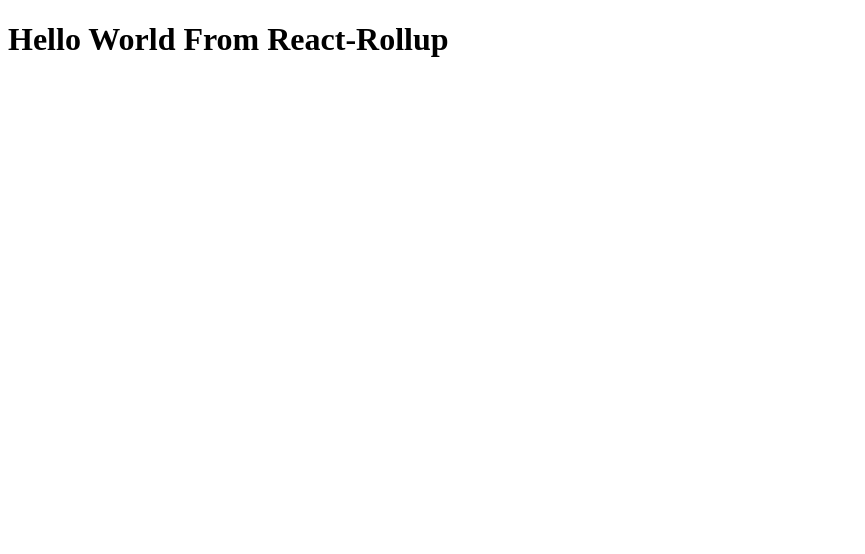
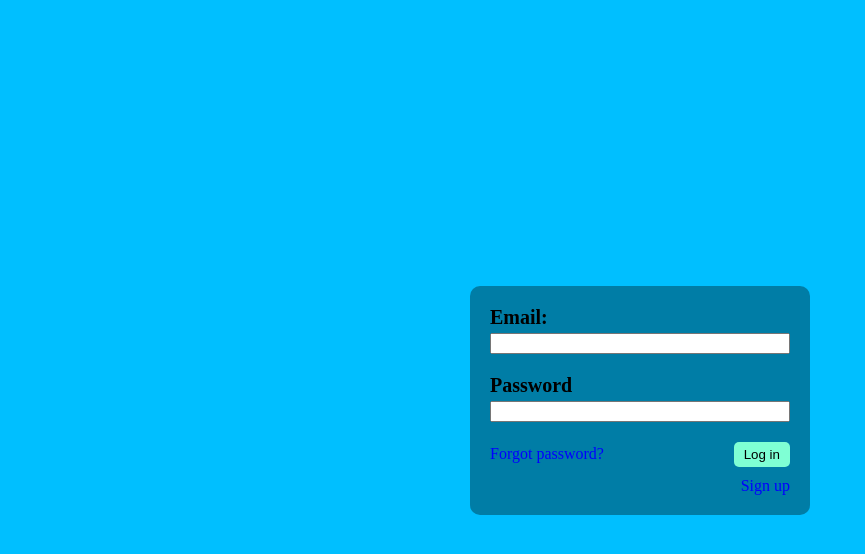
Before and after one commit to Doodidan/martians-login, a React app: page / in a window 1280 px wide. Shown: the top 554 px of the page, without its empty margins (0-865 px from the left). Built offline with nearby package versions, Linux system fonts and the light colour scheme.

Commit message:
add form

```diff
--- a/rollup.config.js
+++ b/rollup.config.js
@@ -46,7 +46,6 @@ export default {
     image(),
     postcss({
       extensions: [".css"],
-      // extract: false,
       modules: true,
       use: ["sass"],
     }),
--- a/src/App.tsx
+++ b/src/App.tsx
@@ -1,4 +1,12 @@
 import React from "react";
+import { Cover } from "./components/Cover";
+import "./reset.css";
+import { Form } from "./components/Form";
+
 export default function App() {
-  return <h1>Hello World From React-Rollup</h1>;
+  return (
+    <Cover>
+      <Form />
+    </Cover>
+  );
 }
--- a/src/Globals.d.ts
+++ b/src/Globals.d.ts
@@ -1 +1,2 @@
 declare module "*.module.css";
+declare module "*.module.scss";
--- /dev/null
+++ b/src/components/Cover/index.module.css
@@ -0,0 +1,10 @@
+.hello {
+  width: 100vw;
+  height: 100vh;
+
+  display: flex;
+  justify-content: center;
+  align-items: center;
+
+  background-color: deepskyblue;
+}
--- /dev/null
+++ b/src/components/Cover/index.tsx
@@ -0,0 +1,11 @@
+import React, { ReactNode } from "react";
+import { FC } from "react";
+import css from "./index.module.css";
+
+type CoverProps = {
+  children: ReactNode;
+};
+
+export const Cover: FC<CoverProps> = ({ children }) => {
+  return <div className={css.hello}>{children}</div>;
+};
--- /dev/null
+++ b/src/components/Form/index.module.scss
@@ -0,0 +1,46 @@
+.form {
+  width: 300px;
+  padding: 20px;
+  border-radius: 10px;
+  background-color: rgba(0,0,0,0.35);
+
+  display: flex;
+  flex-direction: column;
+  justify-content: stretch;
+
+  &__email_container,
+  &__password_container {
+    margin-bottom: 1.25em;
+    display: flex;
+    flex-direction: column;
+    justify-content: stretch;
+  }
+
+  &__field_title {
+    font-size: 1.25em;
+    margin: 0;
+    margin-bottom: 0.2em;
+  }
+
+  &__links_container {
+    display: flex;
+    justify-content: space-between;
+    align-items: baseline;
+  }
+
+  &__link {
+    color: blue;
+  }
+
+  &__sign_up {
+    margin-top: 10px;
+    align-self: flex-end;
+  }
+
+  &__submit {
+    border: 0;
+    border-radius: 5px;
+    padding: 5px 10px;
+    background-color: aquamarine;
+  }
+}
--- /dev/null
+++ b/src/components/Form/index.tsx
@@ -0,0 +1,30 @@
+import React, { FC } from "react";
+import css from "./index.module.scss";
+
+type FormProps = {};
+
+export const Form: FC<FormProps> = () => {
+  return (
+    <form className={css.form}>
+      <div className={css.form__email_container}>
+        <h1 className={css.form__field_title}>Email:</h1>
+        <input type={"email"} />
+      </div>
+      <div className={css.form__password_container}>
+        <h1 className={css.form__field_title}>Password</h1>
+        <input type={"password"} />
+      </div>
+      <div className={css.form__links_container}>
+        <a className={css.form__link} tabIndex={0}>
+          Forgot password?
+        </a>
+        <button type={"submit"} className={css.form__submit}>
+          Log in
+        </button>
+      </div>
+      <a className={`${css.form__link} ${css.form__sign_up}`} tabIndex={0}>
+        Sign up
+      </a>
+    </form>
+  );
+};
--- /dev/null
+++ b/src/reset.css
@@ -0,0 +1,5 @@
+body {
+  margin: 0;
+  padding: 0;
+  border: 0;
+}
```
